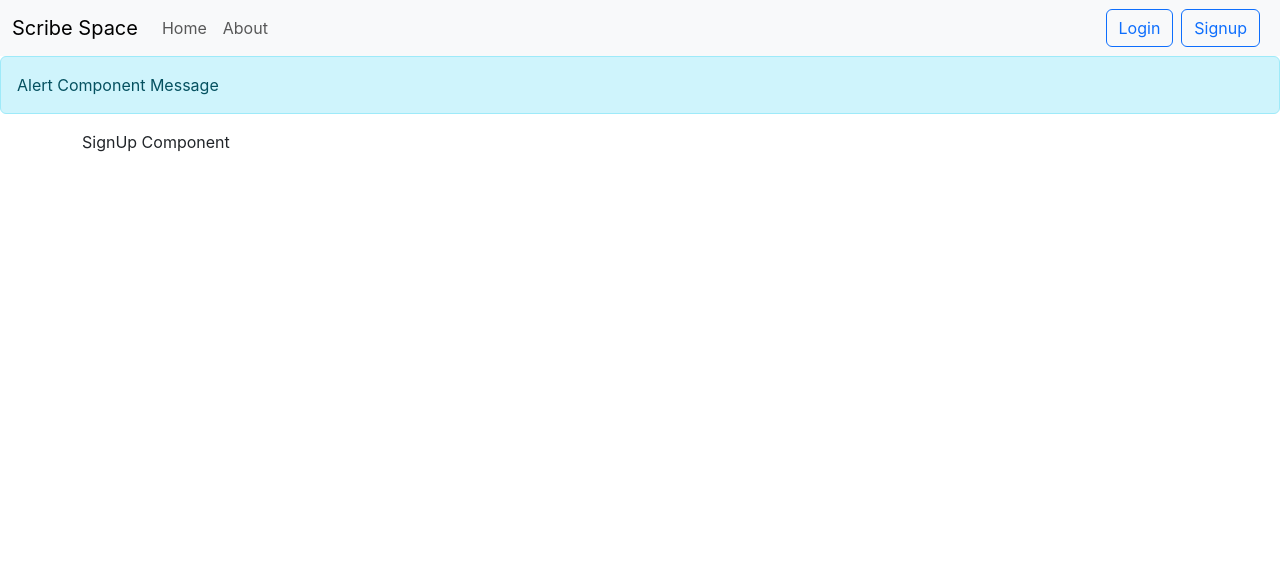
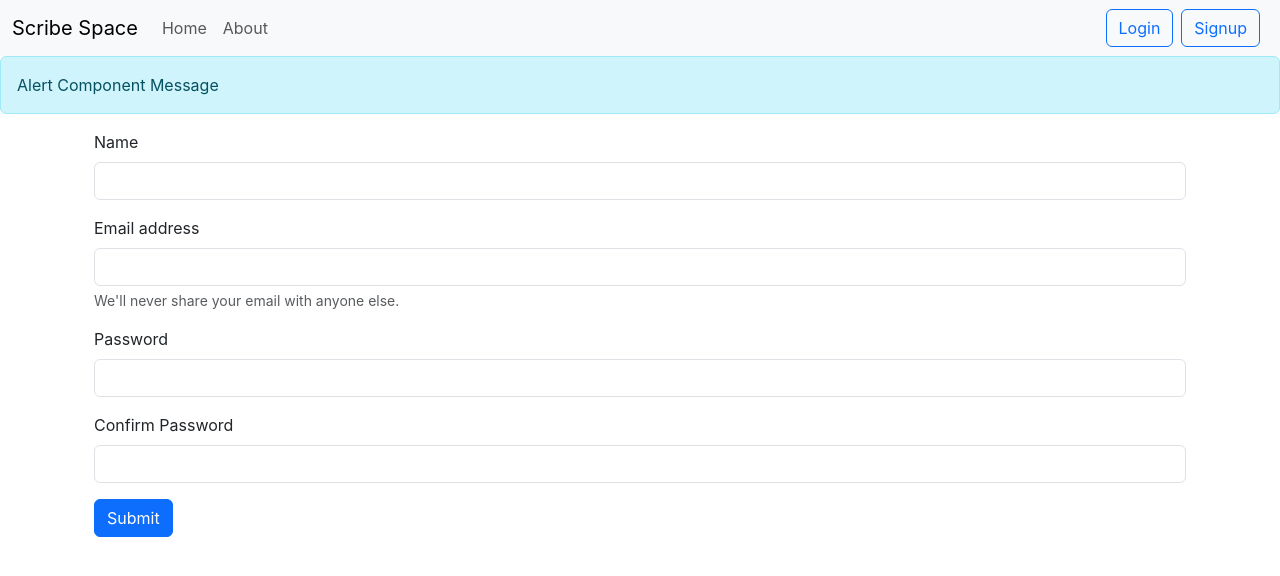
Before and after one commit to tourist03/Scribe-Script, a React (Create React App) app in the folder scribespace/: page /signup in a window 1280 px wide. Shown: the top 576 px of the page. Built offline with nearby package versions, Linux system fonts and the light colour scheme.

Commit message:
Added the signup component to allow user to signup

```diff
--- a/scribespace/src/components/signup.js
+++ b/scribespace/src/components/signup.js
@@ -1,11 +1,115 @@
-import React from 'react'
+import React, { useState } from "react";
+import { useNavigate } from "react-router-dom";
 
-const signup = () => {
+const Signup = () => {
+  let navigate = useNavigate();
+  const [credentials, setCredentials] = useState({
+    name: "",
+    email: "",
+    password: "",
+    cpassword: "",
+  });
+  const handleSubmit = async (e) => {
+    e.preventDefault();
+    const host = "http://localhost:5001";
+    const { name, email, password, cpassword } = credentials;
+    if (password !== cpassword) {
+      alert("Passwords do not match");
+      return;
+    }
+    if (password.length < 5) {
+      alert("Password must be at least 5 characters");
+      return;
+    }
+    const response = await fetch(`${host}/api/auth/createuser`, {
+      method: "POST",
+      headers: {
+        "Content-Type": "application/json",
+      },
+      body: JSON.stringify({
+        name,
+        email,
+        password,
+      }),
+    });
+    const json = await response.json();
+    console.log(json);
+    if (json.success) {
+      //save the authtoken and redirect
+
+      localStorage.setItem("token", json.authtoken);
+      navigate("/");
+    }
+  };
+
+  const onChange = (e) => {
+    setCredentials({ ...credentials, [e.target.name]: e.target.value });
+  };
   return (
-    <div>
-      SignUp Component
+    <div className="container">
+      <form onSubmit={handleSubmit}>
+        <div className="mb-3">
+          <label htmlFor="name" className="form-label">
+            Name
+          </label>
+          <input
+            type="text"
+            className="form-control"
+            id="name"
+            onChange={onChange}
+            name="name"
+            aria-describedby="emailHelp"
+          />
+        </div>
+        <div className="mb-3">
+          <label htmlFor="exampleInputEmail1" className="form-label">
+            Email address
+          </label>
+          <input
+            type="email"
+            className="form-control"
+            id="email"
+            name="email"
+            onChange={onChange}
+            autoComplete="username"
+          />
+          <div id="email" className="form-text">
+            We'll never share your email with anyone else.
+          </div>
+        </div>
+        <div className="mb-3">
+          <label htmlFor="password" className="form-label">
+            Password
+          </label>
+          <input
+            type="password"
+            className="form-control"
+            id="password"
+            name="password"
+            onChange={onChange}
+            autoComplete="new-password"
+          />
+        </div>
+        <div className="mb-3">
+          <label htmlFor="cpassword" className="form-label">
+            Confirm Password
+          </label>
+          <input
+            type="password"
+            className="form-control"
+            id="cpassword"
+            name="cpassword"
+            onChange={onChange}
+            autoComplete="new-password"
+          />
+        </div>
+
+        <button type="submit" className="btn btn-primary">
+          Submit
+        </button>
+      </form>
     </div>
-  )
-}
+  );
+};
 
-export default signup
+export default Signup;
```
Also changed, not shown: 1 other file (tests, documents, lock files or other folders).
